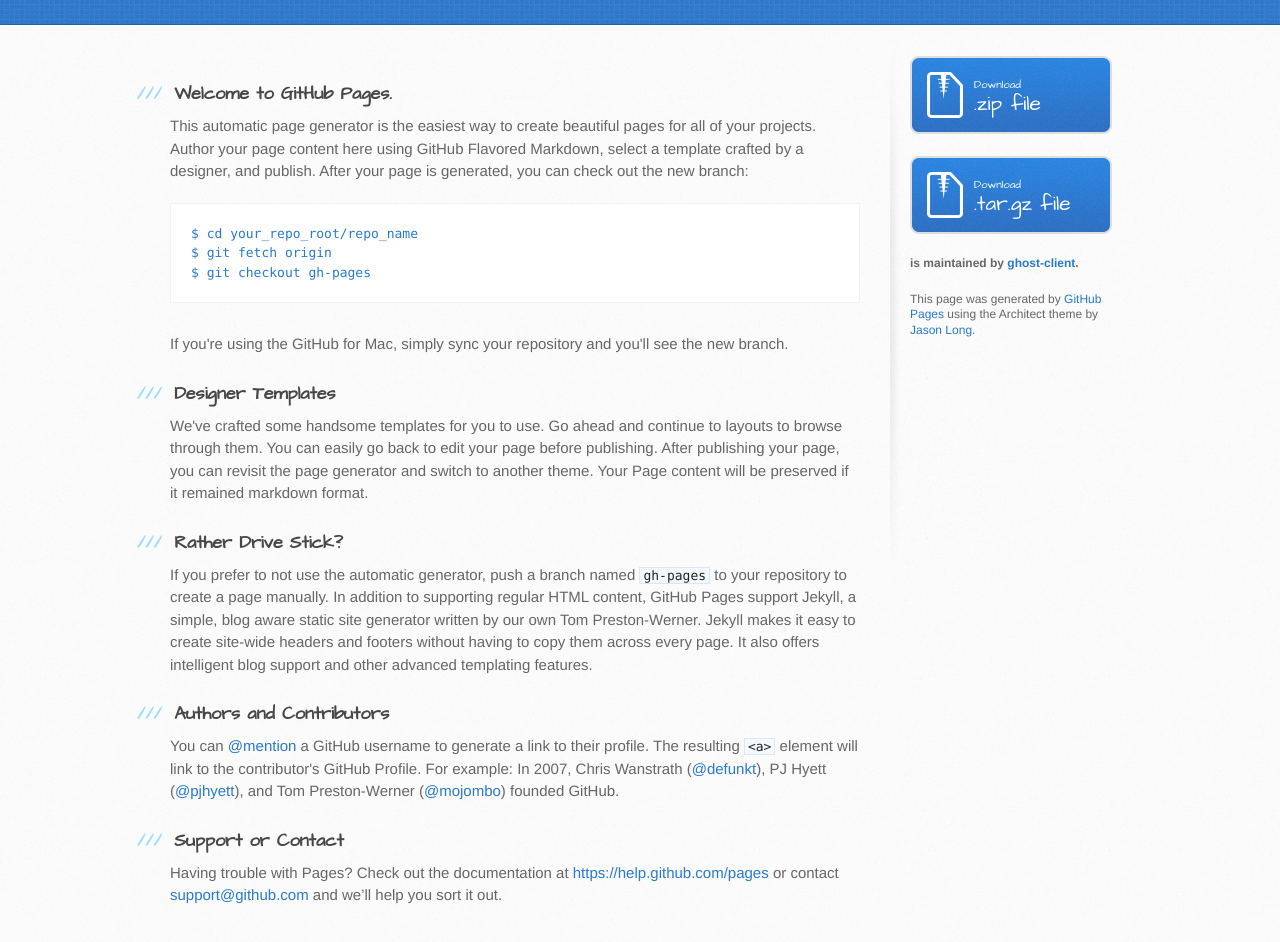
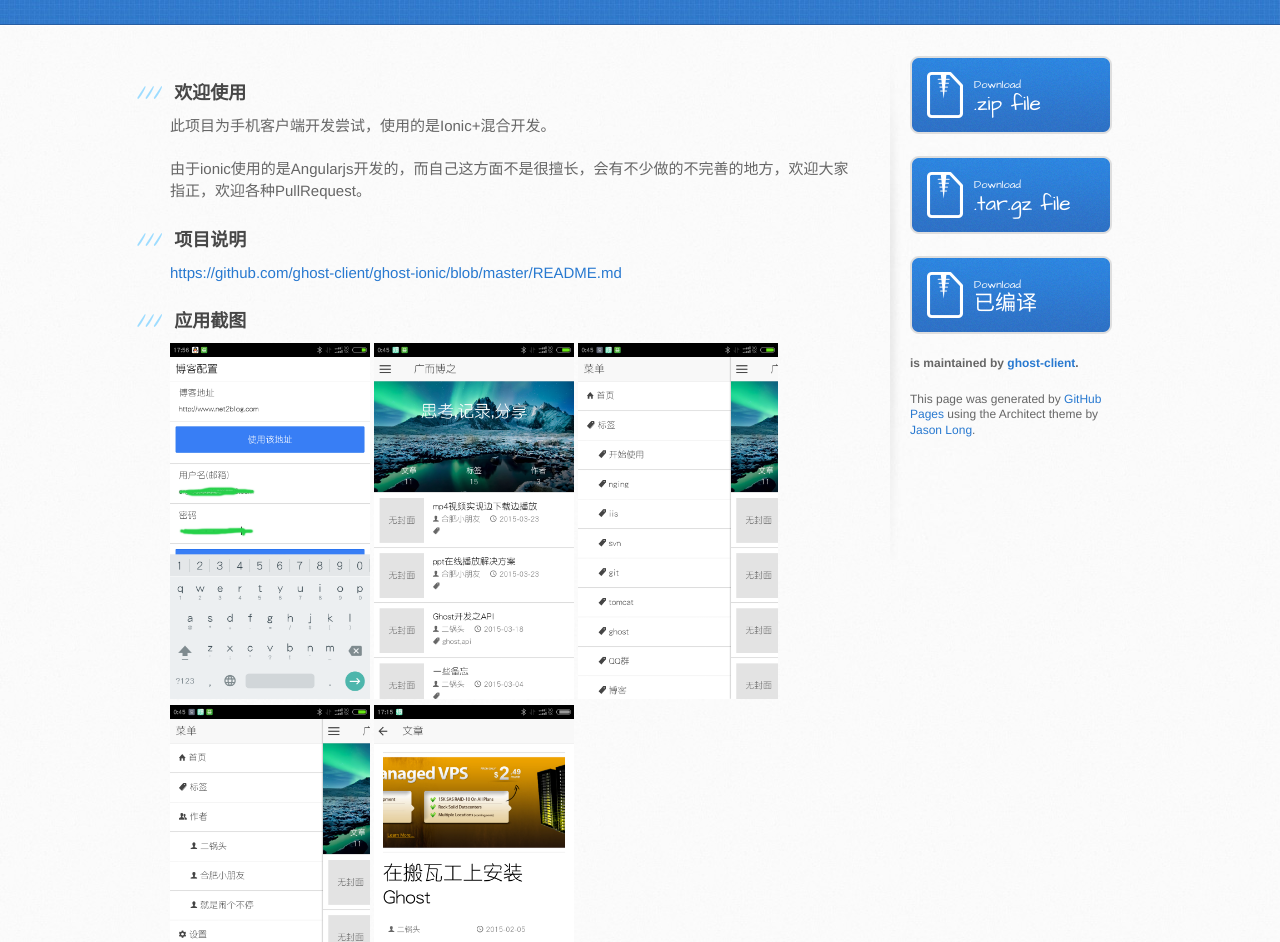
Before and after one commit to ghost-client/ghost-ionic, a plain HTML site: page index.html in a window 1280 px wide. Shown: the part 176-1118 px from the top of the page. Drawn offline with Linux system fonts and the light colour scheme.

Commit message:
修改介绍页面

```diff
--- a/index.html
+++ b/index.html
@@ -19,9 +19,12 @@
 <body>
 <header>
   <div class="inner">
-        <h1>Ghost-ionic</h1>
-        <h2>GHOST mobile client with ionic and cordova</h2>
-        <a href="https://github.com/ghost-client/ghost-ionic" class="button"><small>View project on</small> GitHub</a>
+    <h1>Ghost-client</h1>
+
+    <h2>GHOST博客手机客户端</h2>
+    <a href="https://github.com/ghost-client/ghost-ionic" class="button">
+      <small>View project on</small>
+      GitHub</a>
   </div>
 </header>
 
@@ -29,38 +32,33 @@
   <div class="inner clearfix">
     <section id="main-content">
       <h3>
-<a id="welcome-to-github-pages" class="anchor" href="#welcome-to-github-pages" aria-hidden="true"><span class="octicon octicon-link"></span></a>Welcome to GitHub Pages.</h3>
+        <a id="welcome-to-github-pages" class="anchor" href="#welcome-to-github-pages" aria-hidden="true">
+          <span class="octicon octicon-link"></span>
+        </a>欢迎使用
+      </h3>
 
-<p>This automatic page generator is the easiest way to create beautiful pages for all of your projects. Author your page content here using GitHub Flavored Markdown, select a template crafted by a designer, and publish. After your page is generated, you can check out the new branch:</p>
-
-<pre><code>$ cd your_repo_root/repo_name
-$ git fetch origin
-$ git checkout gh-pages
-</code></pre>
-
-<p>If you're using the GitHub for Mac, simply sync your repository and you'll see the new branch.</p>
+      <p>此项目为手机客户端开发尝试，使用的是Ionic+混合开发。</p>
+      <p>由于ionic使用的是Angularjs开发的，而自己这方面不是很擅长，会有不少做的不完善的地方，欢迎大家指正，欢迎各种PullRequest。  </p>
 
       <h3>
-<a id="designer-templates" class="anchor" href="#designer-templates" aria-hidden="true"><span class="octicon octicon-link"></span></a>Designer Templates</h3>
+        <a id="designer-templates" class="anchor" href="#designer-templates" aria-hidden="true">
+          <span class="octicon octicon-link"></span>
+        </a>项目说明
+      </h3>
 
-<p>We've crafted some handsome templates for you to use. Go ahead and continue to layouts to browse through them. You can easily go back to edit your page before publishing. After publishing your page, you can revisit the page generator and switch to another theme. Your Page content will be preserved if it remained markdown format.</p>
+      <a href="https://github.com/ghost-client/ghost-ionic/blob/master/README.md" target="_blank">https://github.com/ghost-client/ghost-ionic/blob/master/README.md</a>
 
       <h3>
-<a id="rather-drive-stick" class="anchor" href="#rather-drive-stick" aria-hidden="true"><span class="octicon octicon-link"></span></a>Rather Drive Stick?</h3>
-
-<p>If you prefer to not use the automatic generator, push a branch named <code>gh-pages</code> to your repository to create a page manually. In addition to supporting regular HTML content, GitHub Pages support Jekyll, a simple, blog aware static site generator written by our own Tom Preston-Werner. Jekyll makes it easy to create site-wide headers and footers without having to copy them across every page. It also offers intelligent blog support and other advanced templating features.</p>
-
-<h3>
-<a id="authors-and-contributors" class="anchor" href="#authors-and-contributors" aria-hidden="true"><span class="octicon octicon-link"></span></a>Authors and Contributors</h3>
-
-<p>You can <a href="https://github.com/blog/821" class="user-mention">@mention</a> a GitHub username to generate a link to their profile. The resulting <code>&lt;a&gt;</code> element will link to the contributor's GitHub Profile. For example: In 2007, Chris Wanstrath (<a href="https://github.com/defunkt" class="user-mention">@defunkt</a>), PJ Hyett (<a href="https://github.com/pjhyett" class="user-mention">@pjhyett</a>), and Tom Preston-Werner (<a href="https://github.com/mojombo" class="user-mention">@mojombo</a>) founded GitHub.</p>
-
-<h3>
-<a id="support-or-contact" class="anchor" href="#support-or-contact" aria-hidden="true"><span class="octicon octicon-link"></span></a>Support or Contact</h3>
-
-<p>Having trouble with Pages? Check out the documentation at <a href="https://help.github.com/pages">https://help.github.com/pages</a> or contact <a href="mailto:support@github.com">support@github.com</a> and we’ll help you sort it out.</p>
+        <a id="rather-drive-stick" class="anchor" href="#rather-drive-stick" aria-hidden="true">
+          <span class="octicon octicon-link"></span>
+        </a>应用截图
+      </h3>
+      <img src="./images/login.png" alt="登录" width="200">
+      <img src="./images/posts.png" alt="文章列表" width="200">
+      <img src="./images/tags.png" alt="标签列表" width="200">
+      <img src="./images/users.png" alt="用户列表" width="200">
+      <img src="./images/post.png" alt="文章详情" width="200">
     </section>
-
     <aside id="sidebar">
       <a href="https://github.com/ghost-client/ghost-ionic/zipball/master" class="button">
         <small>Download</small>
@@ -70,10 +68,16 @@
         <small>Download</small>
         .tar.gz file
       </a>
+      <a href="./app/android/MainActivity-debug.apk" class="button">
+        <small>Download</small>
+        已编译
+      </a>
 
-          <p class="repo-owner"><a href="https://github.com/ghost-client/ghost-ionic"></a> is maintained by <a href="https://github.com/ghost-client">ghost-client</a>.</p>
+      <p class="repo-owner"><a href="https://github.com/ghost-client/ghost-ionic"></a> is maintained by <a
+        href="https://github.com/ghost-client">ghost-client</a>.</p>
 
-          <p>This page was generated by <a href="https://pages.github.com">GitHub Pages</a> using the Architect theme by <a href="https://twitter.com/jasonlong">Jason Long</a>.</p>
+      <p>This page was generated by <a href="https://pages.github.com">GitHub Pages</a> using the Architect theme by <a
+        href="https://twitter.com/jasonlong">Jason Long</a>.</p>
     </aside>
   </div>
 </div>
```
Also changed, not shown: images/login.png (added), images/post.png (added), images/posts.png (added), images/tags.png (added), images/users.png (added), 2 other files. Lines whose indentation alone changed are shown as unchanged.
